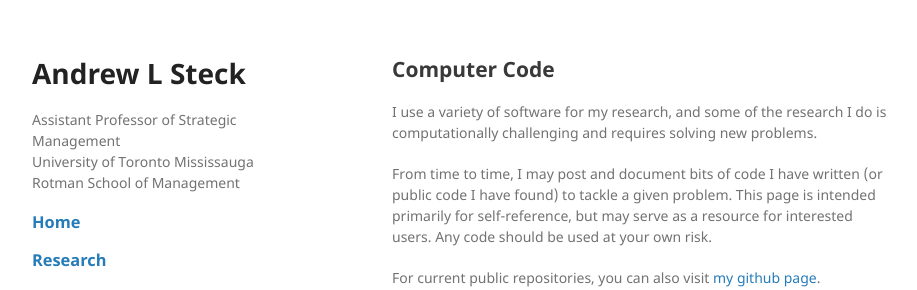
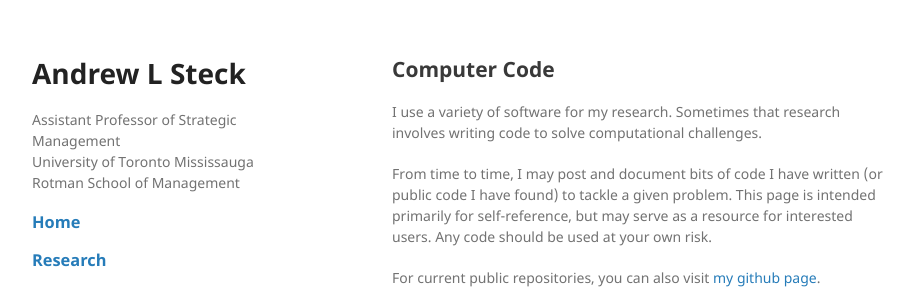
Before and after one commit to andrewsteck/andrewsteck.github.io, a Jekyll site: the page built from code.md, in a window 1280 px wide. Shown: the top 290 px of the page, without its empty margins (178-1095 px from the left). Built offline with Jekyll 4.4.1, drawn with Linux system fonts in a browser that asks for light colours; our own code applies the rules of GitHub Pages for plain Markdown files.

Commit message:
edit code page

```diff
--- a/code.md
+++ b/code.md
@@ -4,7 +4,7 @@ layout: default
 
 ## Computer Code
 
-I use a variety of software for my research, and some of the research I do is computationally challenging and requires solving new problems.
+I use a variety of software for my research.  Sometimes that research involves writing code to solve computational challenges.
 
 From time to time, I may post and document bits of code I have written (or public code I have found) to tackle a given problem.  This page is intended primarily for self-reference, but may serve as a resource for interested users.  Any code should be used at your own risk.
 
```
